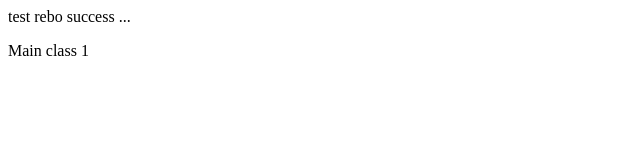
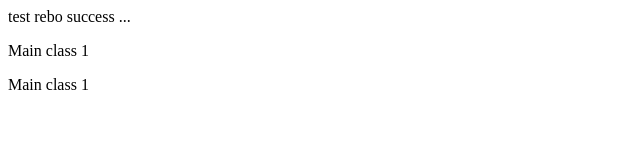
Before and after one commit to Munkhsoyoldavaa/testrebo, a plain HTML site: page index.html in a window 1280 px wide. Shown: the full height of the page, 0-640 px from the left. Drawn offline with Linux system fonts and the light colour scheme.

Commit message:
p tag nemj bichsen

```diff
--- a/index.html
+++ b/index.html
@@ -1,2 +1,3 @@
 test rebo success ...
 <p>Main class 1</p>
+<p>Main class 1</p>
```
